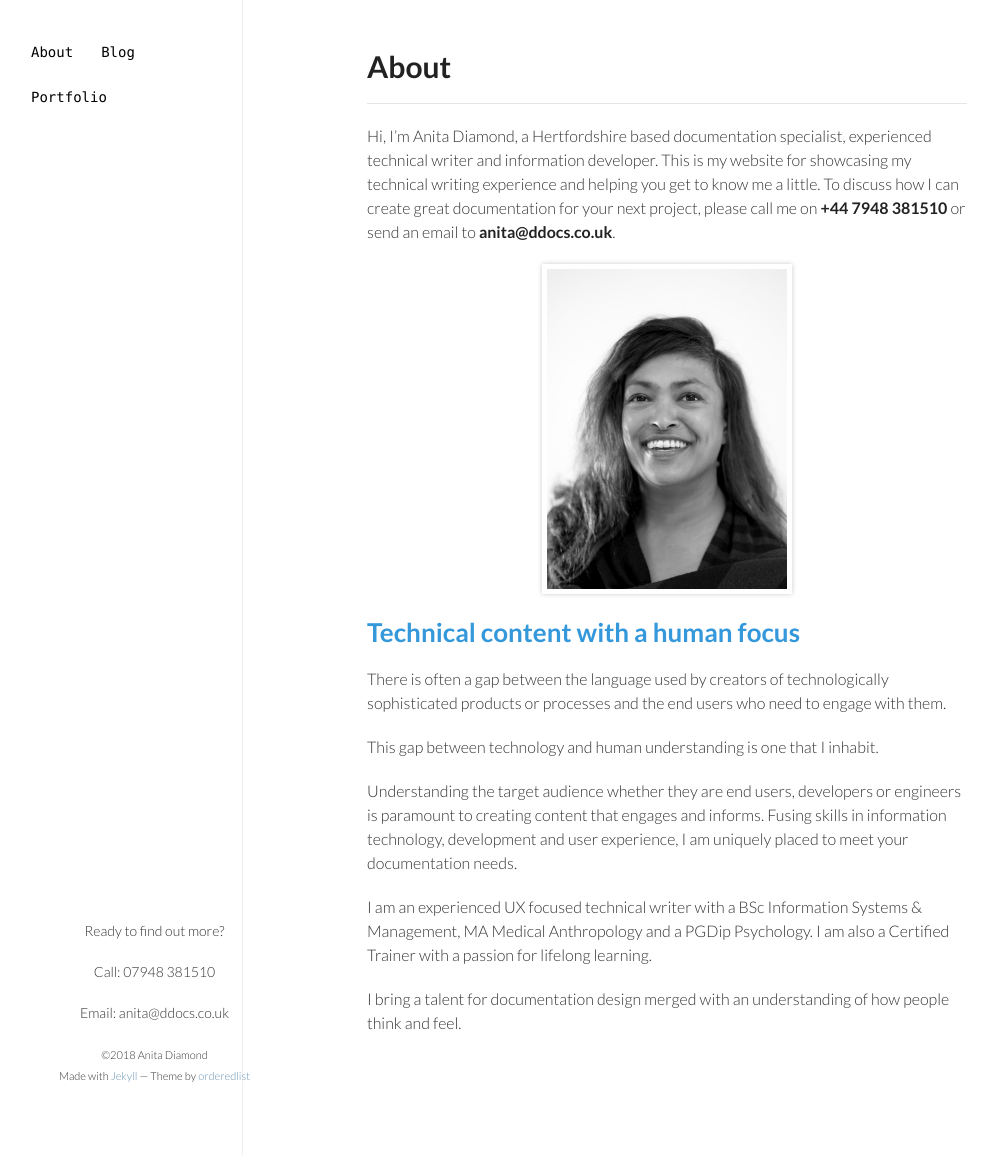
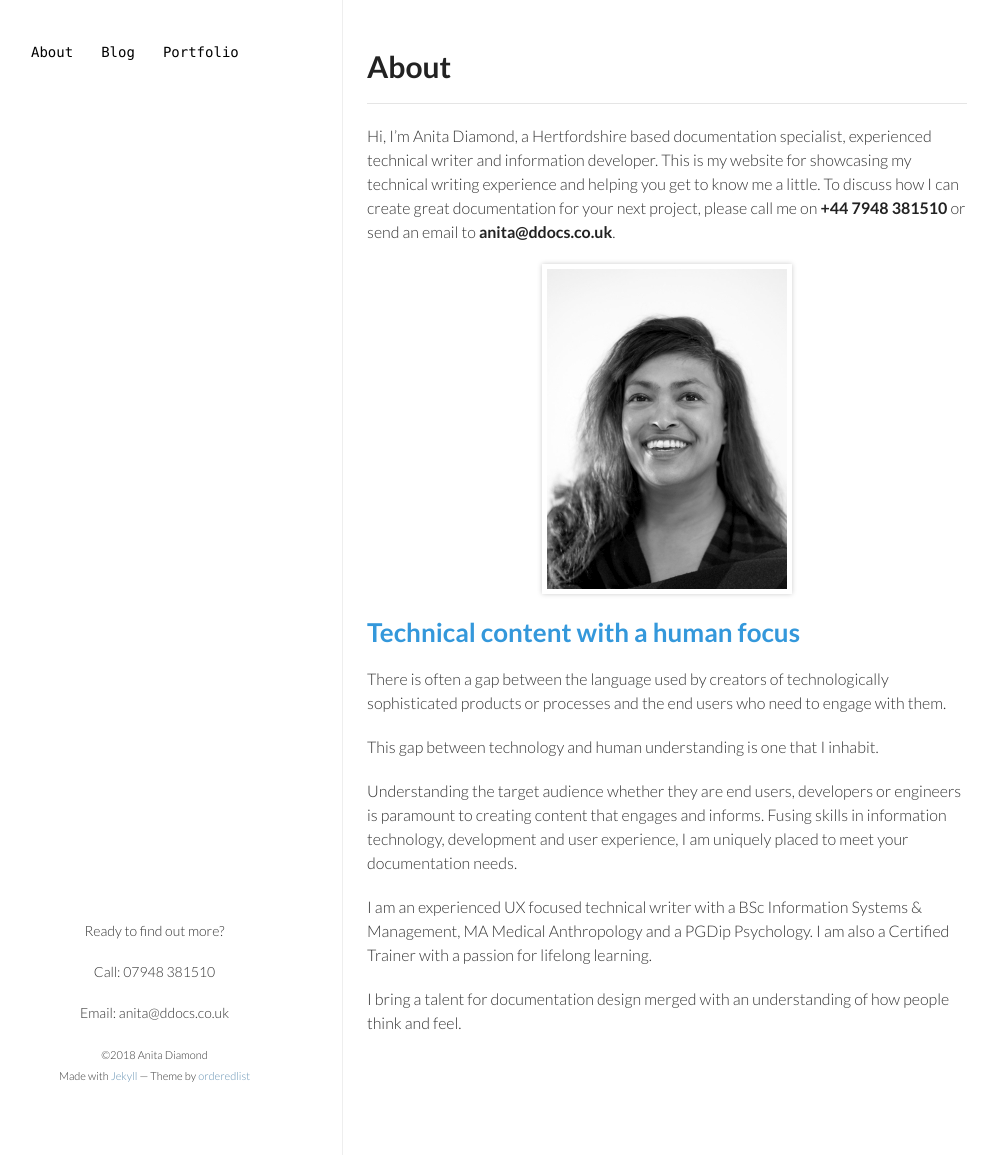
Before and after one commit to ddocs/ddocs.github.io, a Jekyll site: the page built from index.html, in a window 1280 px wide and 1155 px high. Shown: the whole window, without its empty margins (148-1141 px from the left). Built offline with Jekyll 4.4.1, drawn with Linux system fonts in a browser that asks for light colours; nearby versions of some CDN libraries.

Commit message:
Update style.css

```diff
--- a/css/style.css
+++ b/css/style.css
@@ -200,7 +200,7 @@ th {
 /* Header / Sidebar Top */
 
 header {
-  width:215px;
+  width:315px;
   float:left;
   position:fixed;
   border-right: 1px solid #eee;
```
